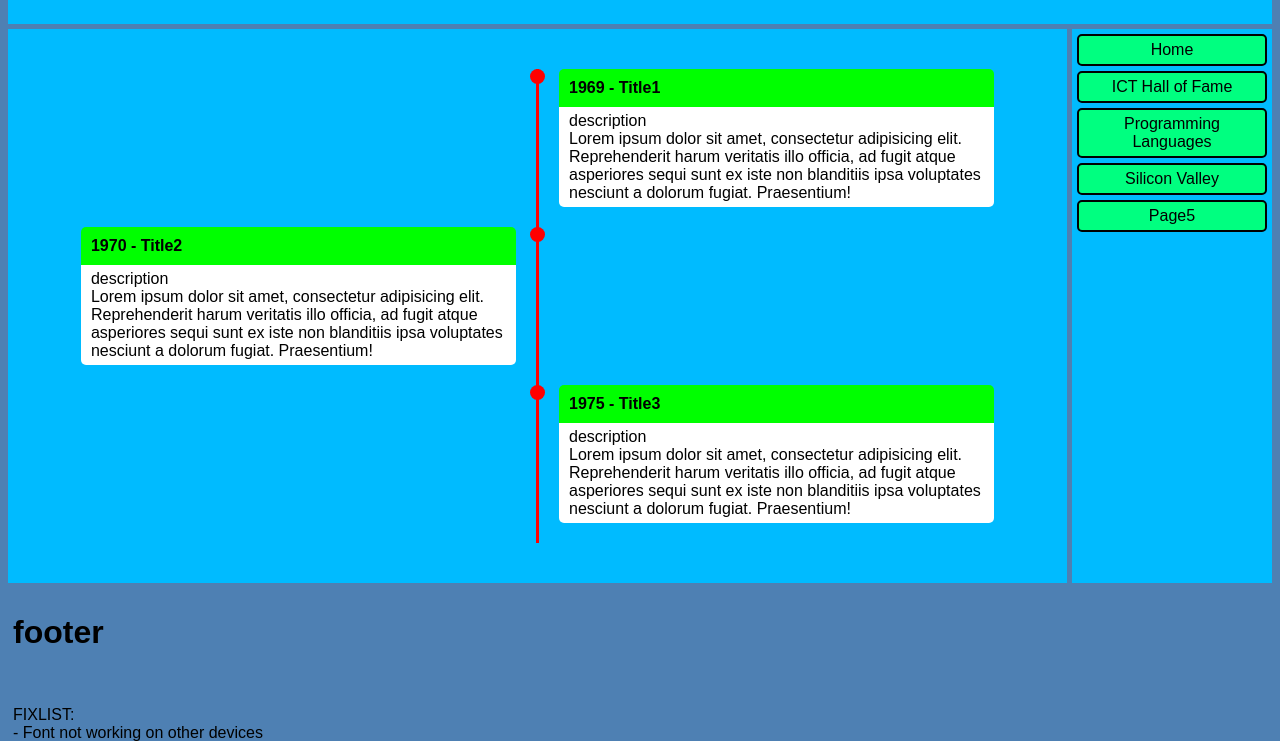
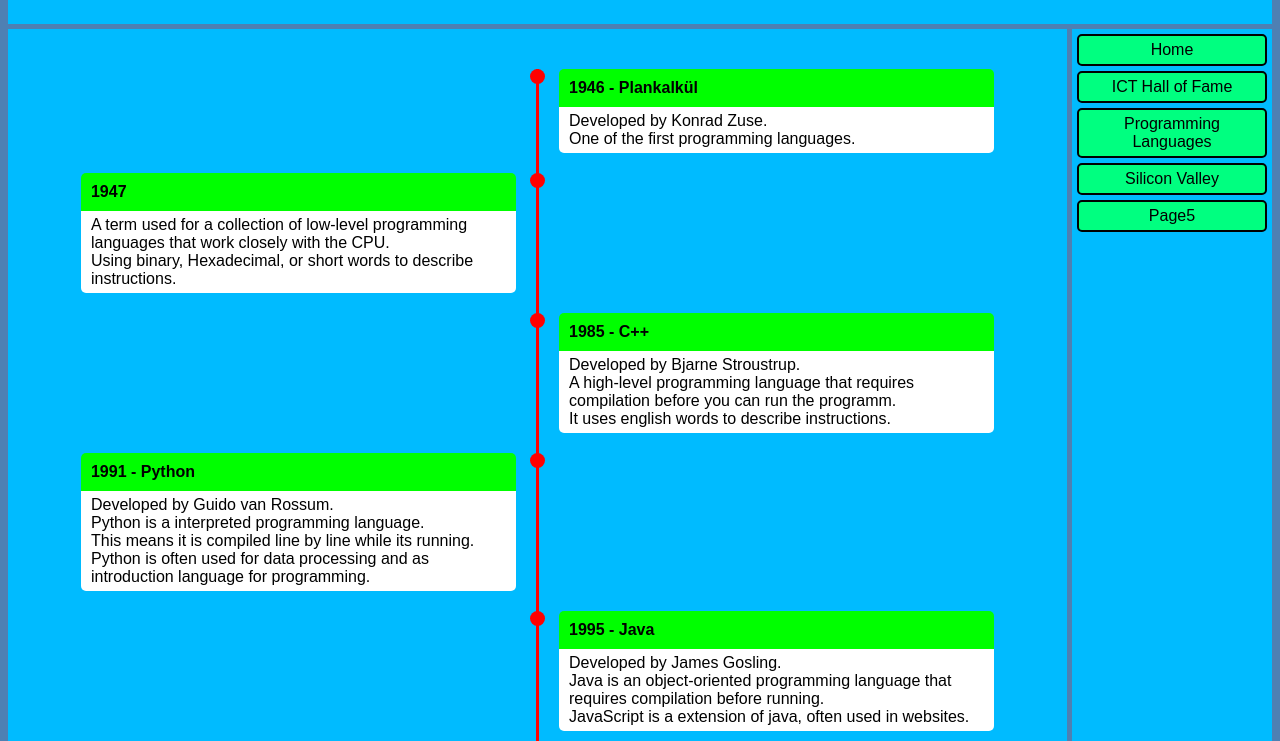
Before and after one commit to Kevin-Dohmen/ROC-Technowire, a plain HTML site: page programming-languages.html in a window 1280 px wide. Shown: the part 211-952 px from the top of the page. Drawn offline with Linux system fonts and the light colour scheme.

Commit message:
added programming languages page

```diff
--- a/programming-languages.html
+++ b/programming-languages.html
@@ -26,20 +26,21 @@
               <div class="tl-middle"><div class="tl-circle"></div></div>
 
               <div class="tl-block">
-                <div class="tl-title" style="--title-color: #0f0;"><p class="text">1969 - Title1</p></div>
+                <div class="tl-title" style="--title-color: #0f0;"><p class="text">1946 - Plankalkül</p></div>
                 <div class="tl-description"><p class="text">
-                  description<br>
-                  Lorem ipsum dolor sit amet, consectetur adipisicing elit. Reprehenderit harum veritatis illo officia, ad fugit atque asperiores sequi sunt ex iste non blanditiis ipsa voluptates nesciunt a dolorum fugiat. Praesentium!
+                  Developed by Konrad Zuse. <br>
+                  One of the first programming languages.
                 </p></div>
               </div>
 
               <div class="tl-block">
-                <div class="tl-title" style="--title-color: #0f0;"><p class="text">1970 - Title2</p></div>
+                <div class="tl-title" style="--title-color: #0f0;"><p class="text">1947</p></div>
                 <div class="tl-description"><p class="text">
-                  description<br>
-                  Lorem ipsum dolor sit amet, consectetur adipisicing elit. Reprehenderit harum veritatis illo officia, ad fugit atque asperiores sequi sunt ex iste non blanditiis ipsa voluptates nesciunt a dolorum fugiat. Praesentium!
+                  A term used for a collection of low-level programming languages that work closely with the CPU. <br>
+                  Using binary, Hexadecimal, or short words to describe instructions.
                 </p></div>
               </div>
+
 
               <div class="tl-middle"><div class="tl-circle"></div></div>
               <div class="tl-empty"></div>
@@ -47,10 +48,36 @@
               <div class="tl-middle"><div class="tl-circle"></div></div>
 
               <div class="tl-block">
-                <div class="tl-title" style="--title-color: #0f0;"><p class="text">1975 - Title3</p></div>
+                <div class="tl-title" style="--title-color: #0f0;"><p class="text">1985 - C++</p></div>
                 <div class="tl-description"><p class="text">
-                  description<br>
-                  Lorem ipsum dolor sit amet, consectetur adipisicing elit. Reprehenderit harum veritatis illo officia, ad fugit atque asperiores sequi sunt ex iste non blanditiis ipsa voluptates nesciunt a dolorum fugiat. Praesentium!
+                  Developed by Bjarne Stroustrup. <br>
+                  A high-level programming language that requires compilation before you can run the programm. <br>
+                  It uses english words to describe instructions.
+                </p></div>
+              </div>
+
+              <div class="tl-block">
+                <div class="tl-title" style="--title-color: #0f0;"><p class="text">1991 - Python</p></div>
+                <div class="tl-description"><p class="text">
+                  Developed by Guido van Rossum. <br>
+                  Python is a interpreted programming language. <br>
+                  This means it is compiled line by line while its running. <br>
+                  Python is often used for data processing and as introduction language for programming.
+                </p></div>
+              </div>
+
+
+              <div class="tl-middle"><div class="tl-circle"></div></div>
+              <div class="tl-empty"></div>
+              <div class="tl-empty"></div>
+              <div class="tl-middle"><div class="tl-circle"></div></div>
+
+              <div class="tl-block">
+                <div class="tl-title" style="--title-color: #0f0;"><p class="text">1995 - Java</p></div>
+                <div class="tl-description"><p class="text">
+                  Developed by James Gosling. <br>
+                  Java is an object-oriented programming language that requires compilation before running. <br>
+                  JavaScript is a extension of java, often used in websites.
                 </p></div>
               </div>
 
```
